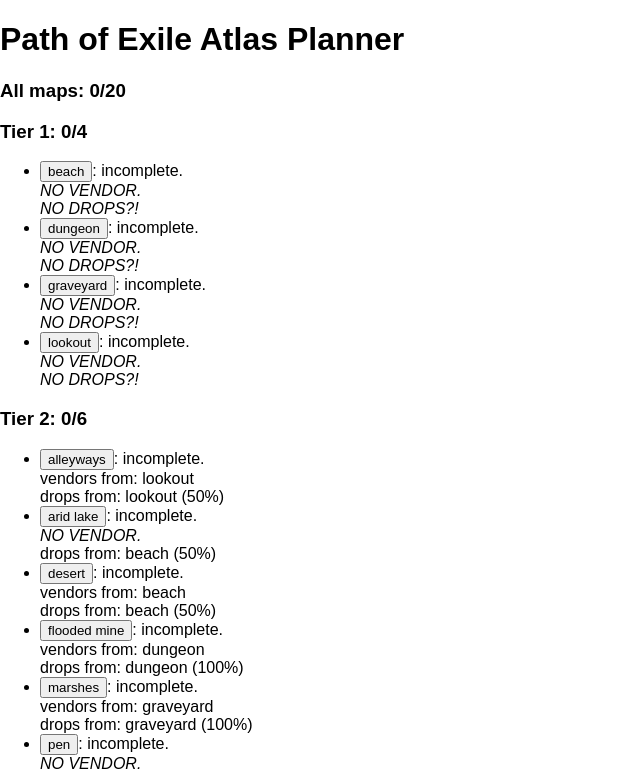
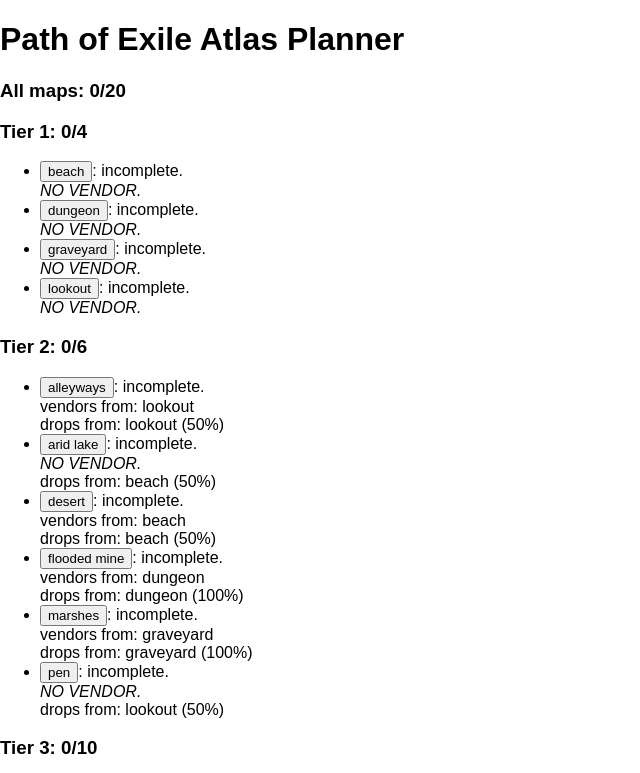
Before and after one commit to erosson/atlasbtw, a React (Create React App) app: page / in a window 1280 px wide. Shown: the top 773 px of the page, without its empty margins (0-640 px from the left). Built offline with nearby package versions, Linux system fonts and the light colour scheme.

Commit message:
hide t1 drops

```diff
--- a/src/App.js
+++ b/src/App.js
@@ -28,17 +28,16 @@
             )}
           </div>
           <div>
-            {dropsFrom.length ? (
-              "drops from: " +
+            {dropsFrom.length
+              ? "drops from: " +
                 dropsFrom
                   .map(
                     ({name, peers}) =>
                       name + " (" + Math.floor(100 / peers) + "%)",
                   )
                   .join(", ")
-            ) : (
-              <i>NO DROPS?!</i>
-            )}
+              : // for T1s.
+                null}
           </div>
         </div>
       )}
```
Lines whose indentation alone changed are shown as unchanged.
